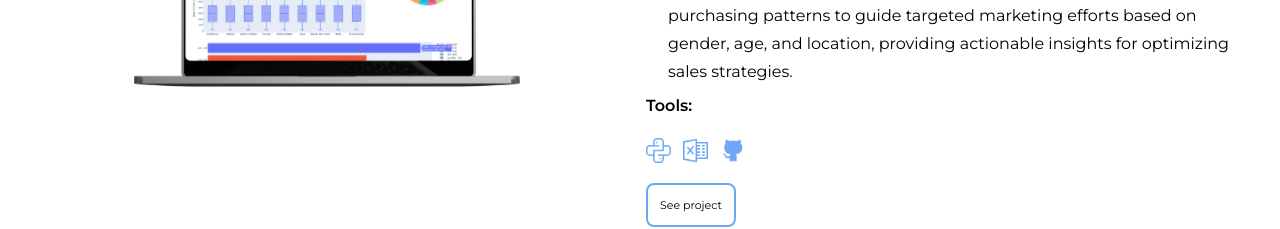
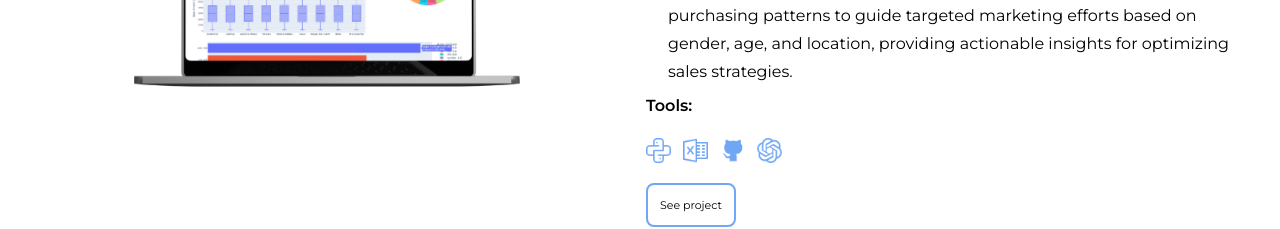
Before and after one commit to itsmenikoru/Jefferson-Bual-Portfolio, a Next.js app: page / in a window 1280 px wide. Shown: the part 2840-3069 px from the top of the page. Built offline with nearby package versions, Linux system fonts and the light colour scheme.

Commit message:
gpt added to projects

```diff
--- a/src/components/project_details.tsx
+++ b/src/components/project_details.tsx
@@ -20,6 +20,7 @@ export default function ProjectDetails() {
         { src: '/python.png', alt: 'python_icon' },
         { src: '/excel.png', alt: 'excel' },
         { src: '/github.png', alt: 'github' },
+        { src: '/gpt.png', alt: 'chatgpt' },
       ],
     },
 
@@ -36,6 +37,7 @@ export default function ProjectDetails() {
         { src: '/excel.png', alt: 'excel' },
         { src: '/power.png', alt: 'powerbi' },
         { src: '/github.png', alt: 'github' },
+        { src: '/gpt.png', alt: 'chatgpt' },
       ],
     },
     {
@@ -51,6 +53,7 @@ export default function ProjectDetails() {
         { src: '/excel.png', alt: 'excel' },
         { src: '/power.png', alt: 'powerbi' },
         { src: '/github.png', alt: 'github' },
+        { src: '/gpt.png', alt: 'chatgpt' },
       ],
     },
     {
@@ -67,6 +70,7 @@ export default function ProjectDetails() {
         { src: '/excel.png', alt: 'excel' },
         { src: '/power.png', alt: 'powerbi' },
         { src: '/github.png', alt: 'github' },
+        { src: '/gpt.png', alt: 'chatgpt' },
       ],
     },
 
@@ -84,6 +88,7 @@ export default function ProjectDetails() {
         { src: '/sql.png', alt: 'sql' },
         { src: '/excel.png', alt: 'excel' },
         { src: '/github.png', alt: 'github' },
+        { src: '/gpt.png', alt: 'chatgpt' },
 
       ],
     },
@@ -116,6 +121,7 @@ export default function ProjectDetails() {
         { src: '/php.png', alt: 'php' },
         { src: '/sql.png', alt: 'sql' },
         { src: '/github.png', alt: 'github' },
+        { src: '/gpt.png', alt: 'chatgpt' },
 
       ],
     },
@@ -131,6 +137,7 @@ export default function ProjectDetails() {
         { src: '/java.png', alt: 'java' },
         { src: '/python.png', alt: 'python_icon' },
         { src: '/github.png', alt: 'github' },
+        { src: '/gpt.png', alt: 'chatgpt' },
       ],
     },
 
```
